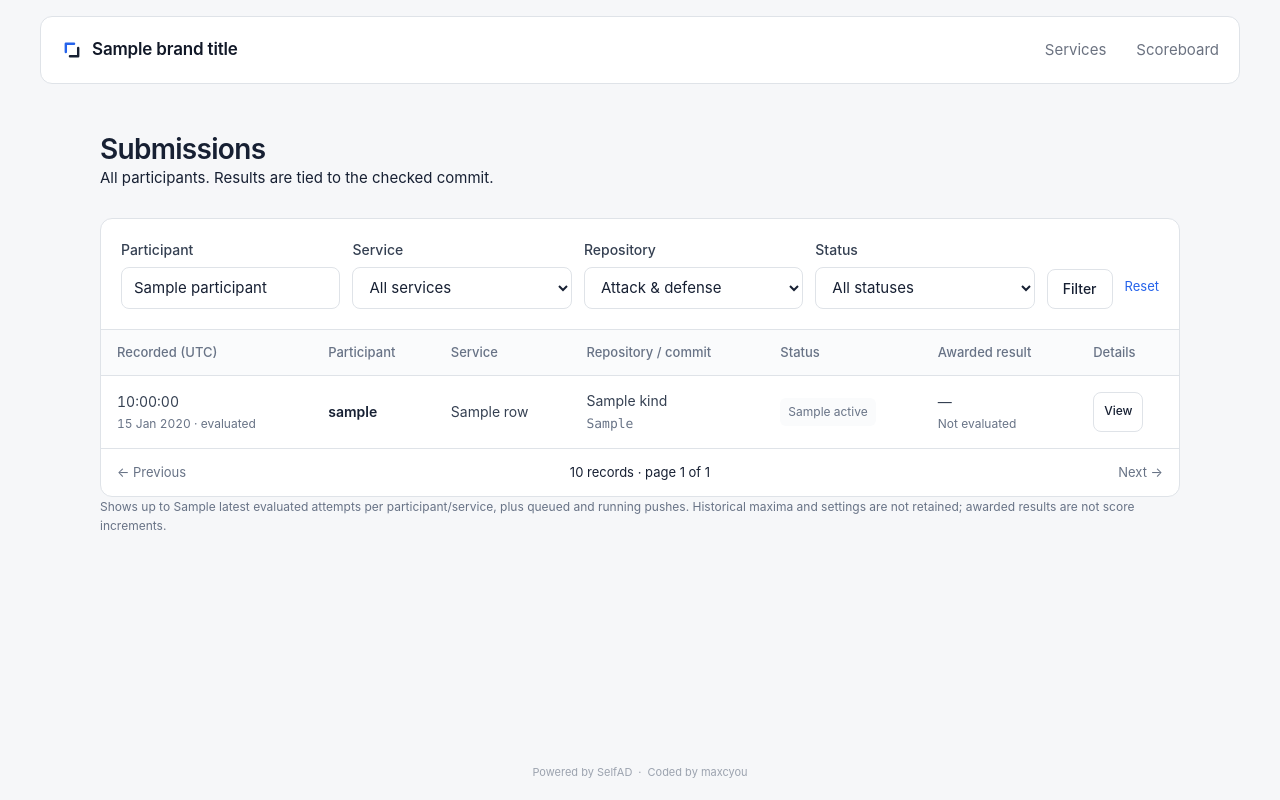
After one commit to max-cyou/SelfAD, a FastAPI app: template selfad/templates/submissions.html in a window 1280 px wide. The commit adds this page. Run offline with FastAPI, Linux system fonts and the light colour scheme; the template is opened without the code that fills it: most values are stand-ins (such as "Sample title", 1, 10 or a date in 2020); parts of the project's set-up code (start-up, migrations or seed data) failed here and were passed over.

Commit message:
Add administrator submission history with filters and scoring details

```diff
--- a/selfad/application.py
+++ b/selfad/application.py
@@ -30,6 +30,7 @@ from selfad.routes import (
     home,
     participants,
     setup,
+    submissions,
     webhooks,
 )
 from selfad.runner import cleanup_managed_runner_resources
@@ -187,6 +188,7 @@ def create_app() -> FastAPI:
     app.include_router(setup.router)
     app.include_router(authentication.router)
     app.include_router(participants.router)
+    app.include_router(submissions.router)
     app.include_router(editor.page_router)
     app.include_router(editor.router)
     app.include_router(admin.router)
--- a/selfad/static/app.css
+++ b/selfad/static/app.css
@@ -578,6 +578,101 @@ input[type="checkbox"] {
   height: 42px;
 }
 
+.submissions-panel {
+  border: 1px solid var(--border);
+  border-radius: 12px;
+  overflow: hidden;
+  background: var(--surface);
+}
+
+.submissions-filters {
+  display: flex;
+  flex-wrap: wrap;
+  align-items: flex-end;
+  gap: 12px;
+  padding: 20px;
+  border-bottom: 1px solid var(--border);
+}
+
+.submissions-filters .field {
+  flex: 1 1 150px;
+  min-width: 0;
+}
+
+.submissions-filters > a {
+  padding: 12px 0;
+  font-size: 13px;
+}
+
+.submissions-table {
+  min-width: 900px;
+}
+
+.submission-badge {
+  display: inline-block;
+  padding: 5px 8px;
+  border-radius: 6px;
+  background: var(--surface-subtle);
+  color: var(--muted);
+  font-size: 12px;
+}
+
+.submission-badge--passed {
+  background: var(--success-soft);
+  color: var(--success);
+}
+
+.submission-badge--failed, .submission-badge--error {
+  background: var(--danger-soft);
+  color: var(--danger);
+}
+
+.submission-badge--running {
+  background: var(--warning-soft);
+  color: var(--warning);
+}
+
+.submission-view {
+  padding: 6px 10px;
+  font-size: 12px;
+}
+
+.submission-detail-row td {
+  white-space: normal;
+  background: var(--surface-subtle);
+}
+
+.submission-details {
+  max-width: 900px;
+  padding: 8px;
+  font-size: 13px;
+  line-height: 1.6;
+}
+
+.submission-details h3 {
+  margin: 0 0 10px;
+  font-size: 14px;
+}
+
+.submission-details pre, .submission-sha {
+  white-space: pre-wrap;
+  overflow-wrap: anywhere;
+}
+
+.submission-details pre {
+  padding: 14px;
+  border: 1px solid var(--border);
+  border-radius: 8px;
+  background: var(--surface);
+  font-size: 12px;
+}
+
+.submission-retention {
+  color: var(--muted);
+  font-size: 12px;
+  line-height: 1.6;
+}
+
 .users-toolbar {
   display: flex;
   align-items: center;
--- /dev/null
+++ b/selfad/static/submissions.js
@@ -0,0 +1,9 @@
+document.querySelectorAll("[data-submission-toggle]").forEach((button) => {
+  button.addEventListener("click", () => {
+    const detail = document.getElementById(button.getAttribute("aria-controls"));
+    if (!detail) return;
+    detail.hidden = !detail.hidden;
+    button.setAttribute("aria-expanded", String(!detail.hidden));
+    button.textContent = detail.hidden ? "View" : "Close";
+  });
+});
--- a/selfad/templates/_header.html
+++ b/selfad/templates/_header.html
@@ -14,6 +14,7 @@
       <a{% if request.url.path == '/services' %} class="active"{% endif %} href="/services">Services</a>
     {% endif %}
     {% if contest_state in ('started', 'ended') or (current_user and current_user.is_admin) %}
+      {% if current_user and current_user.is_admin %}<a{% if request.url.path == '/submissions' %} class="active"{% endif %} href="/submissions">Submissions</a>{% endif %}
       <a{% if request.url.path == '/scoreboard' %} class="active"{% endif %} href="/scoreboard">Scoreboard</a>
     {% endif %}
     {% if current_user and current_user.is_admin %}
--- /dev/null
+++ b/selfad/templates/submissions.html
@@ -0,0 +1,66 @@
+<!doctype html>
+<html lang="en">
+  <head>
+    <meta charset="utf-8">
+    <meta name="viewport" content="width=device-width, initial-scale=1">
+    <title>{{ title }}</title>
+    <link rel="stylesheet" href="{{ url_for('static', path='/app.css') }}?v={{ static_version('app.css') }}">
+  </head>
+  <body style="{{ palette_style }}">
+    <div class="page page--participant">
+      {% include "_header.html" %}
+      <main class="participant-main submissions-main">
+        <div class="participant-heading">
+          <h1>Submissions</h1>
+          <p>All participants. Results are tied to the checked commit.</p>
+        </div>
+        <section class="submissions-panel" aria-label="Submission history">
+          <form class="submissions-filters" method="get" action="/submissions">
+            <div class="field"><label for="submission-participant">Participant</label><input id="submission-participant" name="participant" type="search" value="{{ filters.participant }}" maxlength="32" placeholder="Search username"></div>
+            <div class="field"><label for="submission-service">Service</label><select id="submission-service" name="service"><option value="">All services</option>{% for service in services %}<option value="{{ service.id }}"{% if filters.service == service.id|string %} selected{% endif %}>{{ service.name }}</option>{% endfor %}</select></div>
+            <div class="field"><label for="submission-kind">Repository</label><select id="submission-kind" name="kind"><option value="">Attack &amp; defense</option><option value="attack"{% if filters.kind == 'attack' %} selected{% endif %}>Attack</option><option value="defense"{% if filters.kind == 'defense' %} selected{% endif %}>Defense</option></select></div>
+            <div class="field"><label for="submission-status">Status</label><select id="submission-status" name="status"><option value="">All statuses</option>{% for value, label in status_labels.items() %}<option value="{{ value }}"{% if filters.status == value %} selected{% endif %}>{{ label }}</option>{% endfor %}</select></div>
+            <button type="submit">Filter</button><a href="/submissions">Reset</a>
+          </form>
+          <div class="admin-table-wrap" tabindex="0" role="region" aria-label="Scrollable submission history">
+            <table class="admin-table submissions-table">
+              <thead><tr><th>Recorded (UTC)</th><th>Participant</th><th>Service</th><th>Repository / commit</th><th>Status</th><th>Awarded result</th><th>Details</th></tr></thead>
+              <tbody>
+                {% for row in rows %}
+                  <tr>
+                    <td>{{ row.recorded_at.strftime('%H:%M:%S') }}<small>{{ row.recorded_at.strftime('%d %b %Y') }} · {{ 'received' if row.record_type == 'event' else 'evaluated' }}</small></td>
+                    <td><strong>{{ row.username }}</strong></td><td>{{ row.service_name }}</td>
+                    <td>{{ row.kind|capitalize }}<small><code title="{{ row.commit_sha }}">{{ row.commit_sha[:10] }}</code></small></td>
+                    <td><span class="submission-badge submission-badge--{{ row.status }}">{{ status_labels[row.status] }}</span>{% if row.record_type == 'attempt' %}<small>{% if row.improved %}Raw score improved{% else %}No raw-score improvement{% endif %}</small>{% endif %}</td>
+                    <td>{% if row.record_type == 'attempt' %}<strong>{{ row.awarded_score }} pts</strong><small>{{ row.raw_score }} raw − {{ row.penalty }} penalty</small>{% else %}—<small>Not evaluated</small>{% endif %}</td>
+                    <td><button class="submission-view" type="button" data-submission-toggle aria-expanded="false" aria-controls="submission-{{ row.record_type }}-{{ row.id }}">View</button></td>
+                  </tr>
+                  <tr class="submission-detail-row" id="submission-{{ row.record_type }}-{{ row.id }}" hidden><td colspan="7"><div class="submission-details">
+                      <h3>Result &amp; scoring</h3>
+                      {% if row.record_type == 'attempt' %}
+                        <p>Attempt #{{ row.attempt_number }}. {{ row.matched_flags }} of {{ row.injected_flags }} flags recovered. Functionality: {{ 'passed' if row.functionality_passed else 'not passed' }}.</p>
+                        <p>{% if row.improved %}{{ row.raw_score }} raw − {{ row.penalty }} penalty = {{ row.awarded_score }} pts. The stored best score never decreases.{% else %}No new raw-score best. No points awarded; the stored best score is unchanged.{% endif %}</p>
+                        <p>{{ 'This attempt counts toward unsuccessful-attempt penalties.' if row.penalty_eligible else 'This attempt does not count toward unsuccessful-attempt penalties.' }}</p>
+                      {% else %}<p>{{ 'Waiting for a worker.' if row.status == 'queued' else 'This submission is being checked.' }} Scores are unchanged until evaluation finishes.</p>{% endif %}
+                      <p class="submission-sha">Commit: <code>{{ row.commit_sha }}</code></p>
+                      <h3>Recorded diagnostics</h3><pre>{{ row.message or 'No diagnostic message recorded.' }}</pre>
+                      <small>{{ row.record_type|capitalize }} #{{ row.id }}. Full runtime logs and check durations are not retained.</small>
+                    </div></td>
+                  </tr>
+                {% else %}<tr><td colspan="7" class="table-empty">No submissions match these filters.</td></tr>{% endfor %}
+              </tbody>
+            </table>
+          </div>
+          <nav class="admin-pagination" aria-label="Submissions pagination">
+            {% if page > 1 %}<a href="{{ previous_url }}" rel="prev">← Previous</a>{% else %}<span class="admin-pagination__disabled">← Previous</span>{% endif %}
+            <span>{{ total }} records · page {{ page }} of {{ pages }}</span>
+            {% if page < pages %}<a href="{{ next_url }}" rel="next">Next →</a>{% else %}<span class="admin-pagination__disabled">Next →</span>{% endif %}
+          </nav>
+        </section>
+        <p class="submission-retention">Shows up to {{ retention_limit }} latest evaluated attempts per participant/service, plus queued and running pushes. Historical maxima and settings are not retained; awarded results are not score increments.</p>
+      </main>
+      {% include "_footer.html" %}
+    </div>
+    <script src="{{ url_for('static', path='/submissions.js') }}?v={{ static_version('submissions.js') }}" defer></script>
+  </body>
+</html>
```
Also changed, not shown: docs/architecture.md (+6 -0 lines), selfad/routes/submissions.py (added, +59 -0 lines), selfad/submissions.py (added, +103 -0 lines), tests/test_submissions.py (added, +137 -0 lines), README.md.
